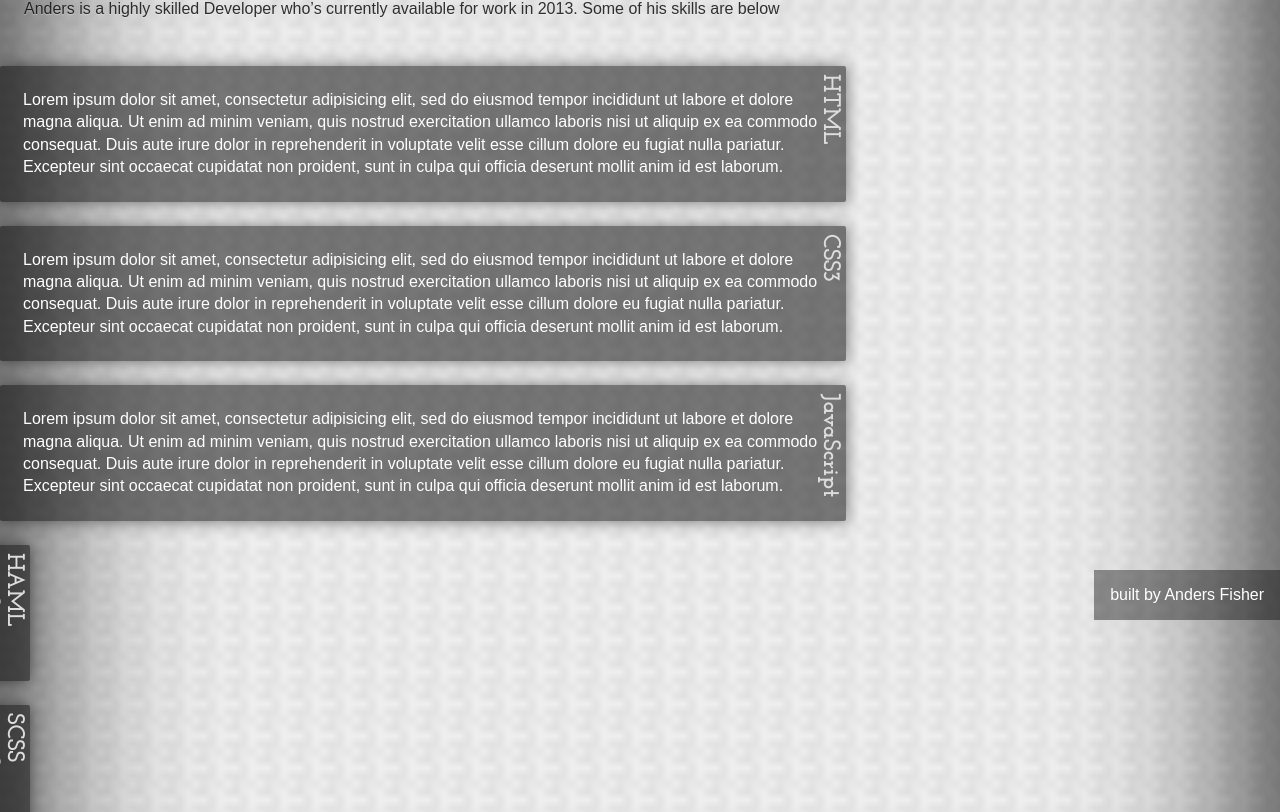
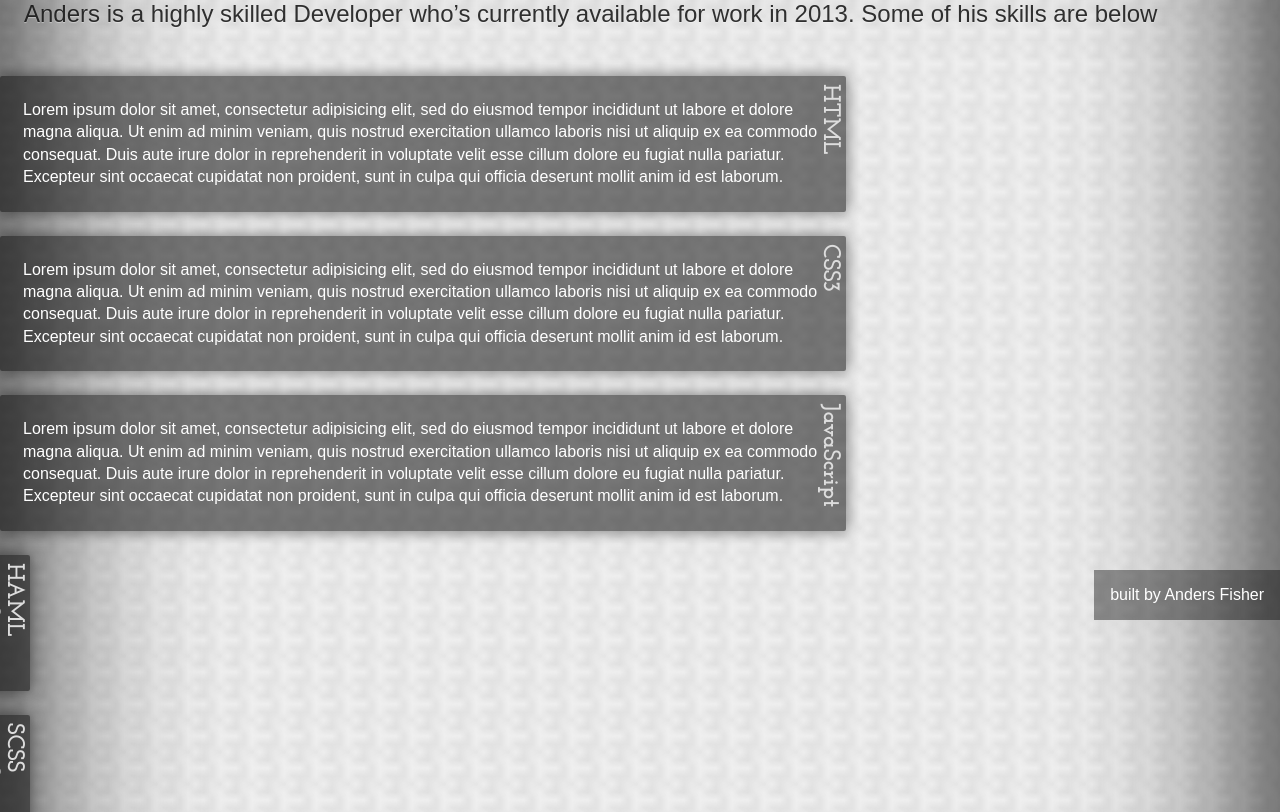
Before and after one commit to atleastimtrying/fedev, a plain HTML site: page index.html in a window 1280 px wide. Shown: the part 180-992 px from the top of the page. Drawn offline with nearby package versions, Linux system fonts and the light colour scheme.

Commit message:
font size change and annoying canvas removed

```diff
--- a/script.js
+++ b/script.js
@@ -24,7 +24,6 @@
   })();
 
   $(function() {
-    window.app = new App;
     return $('section h2').click(function() {
       return $(this).parent().toggleClass('off');
     });
--- a/style.css
+++ b/style.css
@@ -57,7 +57,9 @@ h2{
   margin-bottom:12px;
   font-family: 'Josefin Slab', serif;
 }
-
+header p{
+  font-size:24px;
+}
 section{
   background-color:#333;
   background-color:rgba(0,0,0,0.5);
```
Also changed, not shown: 1 other file.
